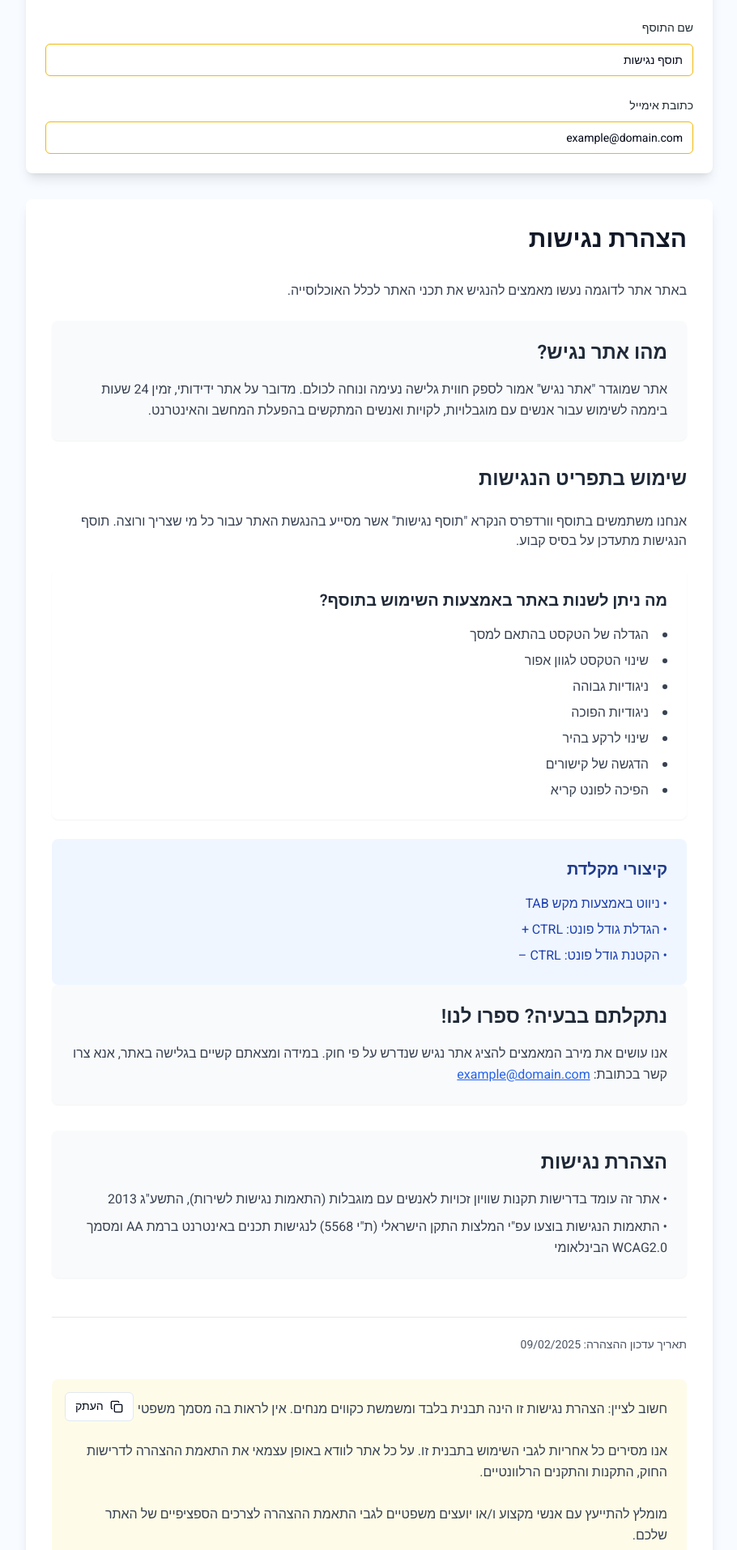
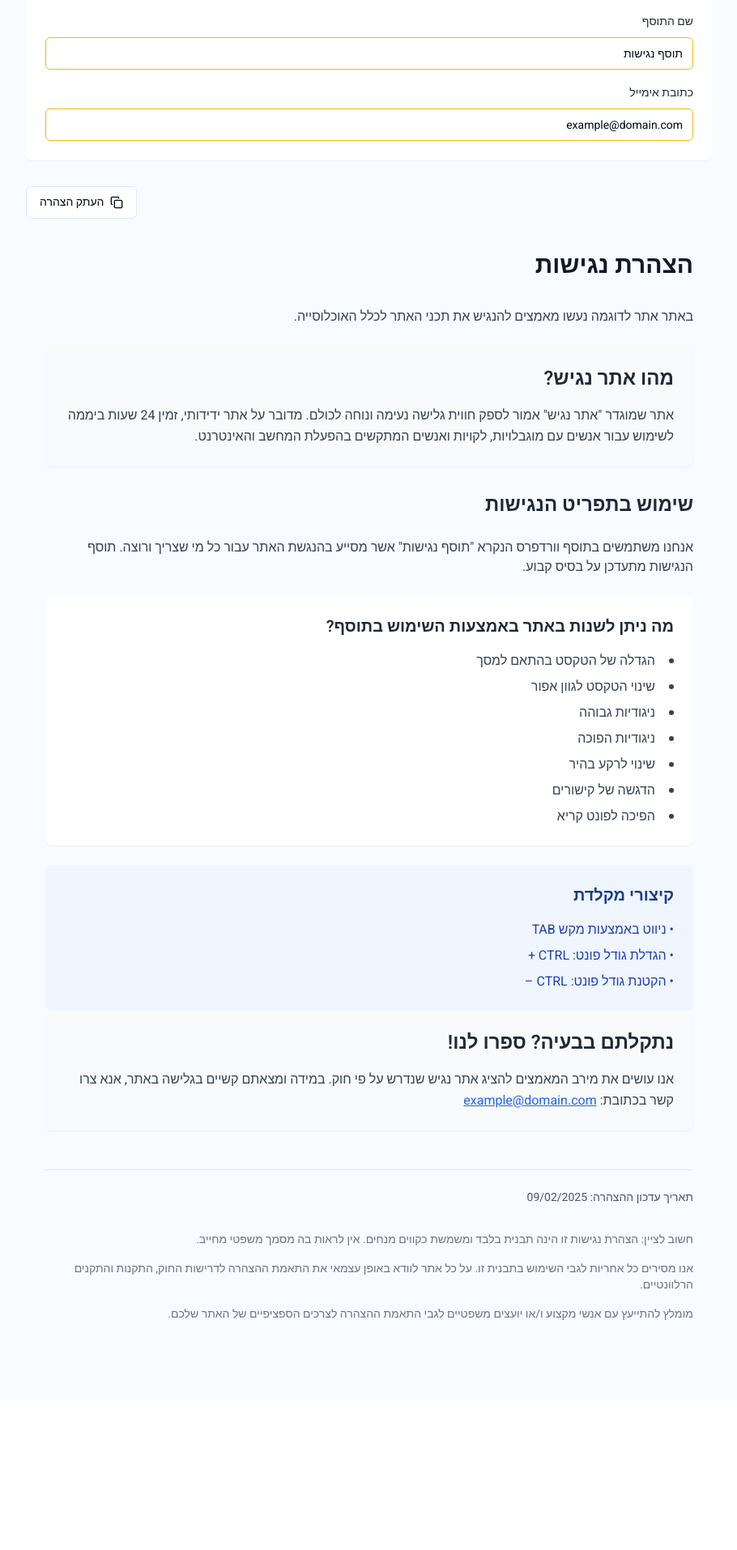
Before and after one commit to Admont555/Accessibility-generator, a React (Vite) app: page / in a window 1280 px wide. Shown: the part 306-2220 px from the top of the page at 81% size, without its empty margins (184-1094 px from the left). After the commit the page ends 2035 px from the top, so only its background shows below. Built offline with nearby package versions, Linux system fonts and the light colour scheme.

Commit message:
Reverted to edit edt-77a2f451-dd0e-4af5-88a0-cf89c9b82e8b: "Improve accessibility statement copy
The copy-to-clipboard functionality has been modified to exclude the disclaimer at the end of the accessibility statement."

```diff
--- a/src/components/AccessibilityStatement.tsx
+++ b/src/components/AccessibilityStatement.tsx
@@ -1,8 +1,8 @@
 
 import { format } from "date-fns";
-import { useState } from "react";
+import { Copy } from "lucide-react";
 import { Button } from "@/components/ui/button";
-import { Check, Copy } from "lucide-react";
+import { useToast } from "@/hooks/use-toast";
 
 interface AccessibilityStatementProps {
   siteName: string;
@@ -12,27 +12,55 @@ interface AccessibilityStatementProps {
 
 const AccessibilityStatement = ({ siteName, pluginName, email }: AccessibilityStatementProps) => {
   const currentDate = format(new Date(), "dd/MM/yyyy");
-  const [isCopying, setIsCopying] = useState(false);
+  const { toast } = useToast();
 
-  const disclaimerText = `חשוב לציין: הצהרת נגישות זו הינה תבנית בלבד ומשמשת כקווים מנחים. אין לראות בה מסמך משפטי מחייב.
+  const copyToClipboard = async () => {
+    try {
+      const mainContent = document.getElementById('main-content');
+      if (!mainContent) {
+        throw new Error('Content element not found');
+      }
 
-אנו מסירים כל אחריות לגבי השימוש בתבנית זו. על כל אתר לוודא באופן עצמאי את התאמת ההצהרה לדרישות החוק, התקנות והתקנים הרלוונטיים.
+      const textToCopy = Array.from(mainContent.childNodes)
+        .map(node => {
+          if (node.nodeType === Node.ELEMENT_NODE) {
+            return (node as HTMLElement).innerText;
+          }
+          return node.textContent;
+        })
+        .join('\n')
+        .trim();
 
-מומלץ להתייעץ עם אנשי מקצוע ו/או יועצים משפטיים לגבי התאמת ההצהרה לצרכים הספציפיים של האתר שלכם.`;
+      await navigator.clipboard.writeText(textToCopy);
 
-  const handleCopyDisclaimer = async () => {
-    try {
-      await navigator.clipboard.writeText(disclaimerText);
-      setIsCopying(true);
-      setTimeout(() => setIsCopying(false), 2000);
+      toast({
+        title: "הועתק בהצלחה",
+        description: "הצהרת הנגישות הועתקה ללוח",
+      });
     } catch (err) {
-      console.error('Failed to copy text:', err);
+      console.error('Copy failed:', err);
+      toast({
+        title: "שגיאה בהעתקה",
+        description: "לא ניתן להעתיק את הטקסט",
+        variant: "destructive",
+      });
     }
   };
 
   return (
     <div className="relative mb-12">
-      <div className="bg-white rounded-lg shadow-lg p-6 md:p-8 transition-all">
+      <div className="sticky top-4 z-10 flex justify-end mb-4">
+        <Button
+          onClick={copyToClipboard}
+          className="gap-2"
+          variant="outline"
+        >
+          <Copy className="h-4 w-4" />
+          העתק הצהרה
+        </Button>
+      </div>
+
+      <div id="accessibility-statement" className="max-w-4xl mx-auto p-6 space-y-8 animate-fadeIn direction-rtl" dir="rtl">
         <div id="main-content">
           <h1 className="text-3xl font-bold mb-8 text-gray-900">הצהרת נגישות</h1>
 
@@ -40,7 +68,7 @@ const AccessibilityStatement = ({ siteName, pluginName, email }: AccessibilitySt
             באתר {siteName} נעשו מאמצים להנגיש את תכני האתר לכלל האוכלוסייה.
           </p>
 
-          <section className="bg-gray-50 p-6 rounded-lg shadow-sm mb-8 hover:shadow-md transition-shadow">
+          <section className="bg-gray-50 p-6 rounded-lg shadow-sm mb-8">
             <h2 className="text-2xl font-semibold mb-4 text-gray-800">מהו אתר נגיש?</h2>
             <p className="text-gray-700 leading-relaxed">
               אתר שמוגדר "אתר נגיש" אמור לספק חווית גלישה נעימה ונוחה לכולם. מדובר על אתר ידידותי, זמין 24 שעות ביממה לשימוש עבור אנשים עם מוגבלויות, לקויות ואנשים המתקשים בהפעלת המחשב והאינטרנט.
@@ -89,42 +117,23 @@ const AccessibilityStatement = ({ siteName, pluginName, email }: AccessibilitySt
             </p>
           </section>
 
-          <section className="bg-gray-50 p-6 rounded-lg shadow-sm mt-8">
-            <h2 className="text-2xl font-semibold mb-4 text-gray-800">הצהרת נגישות</h2>
-            <p className="text-gray-700 leading-relaxed">
-              • אתר זה עומד בדרישות תקנות שוויון זכויות לאנשים עם מוגבלות (התאמות נגישות לשירות), התשע"ג 2013
-            </p>
-            <p className="text-gray-700 leading-relaxed mt-2">
-              • התאמות הנגישות בוצעו עפ"י המלצות התקן הישראלי (ת"י 5568) לנגישות תכנים באינטרנט ברמת AA ומסמך WCAG2.0 הבינלאומי
-            </p>
-          </section>
-
           <footer className="mt-12 pt-6 border-t border-gray-200">
             <p className="text-gray-600 text-sm">
               תאריך עדכון ההצהרה: {currentDate}
             </p>
           </footer>
+        </div>
 
-          <div className="mt-8 p-6 bg-yellow-50 rounded-lg relative">
-            <div className="absolute top-4 left-4">
-              <Button
-                onClick={handleCopyDisclaimer}
-                variant="outline"
-                size="sm"
-                className="gap-2"
-              >
-                {isCopying ? (
-                  <Check className="h-4 w-4 text-green-500" />
-                ) : (
-                  <Copy className="h-4 w-4" />
-                )}
-                {isCopying ? 'הועתק!' : 'העתק'}
-              </Button>
-            </div>
-            <div className="whitespace-pre-wrap text-gray-700 leading-relaxed">
-              {disclaimerText}
-            </div>
-          </div>
+        <div className="space-y-4 text-gray-500 text-sm mt-4">
+          <p>
+            חשוב לציין: הצהרת נגישות זו הינה תבנית בלבד ומשמשת כקווים מנחים. אין לראות בה מסמך משפטי מחייב.
+          </p>
+          <p>
+            אנו מסירים כל אחריות לגבי השימוש בתבנית זו. על כל אתר לוודא באופן עצמאי את התאמת ההצהרה לדרישות החוק, התקנות והתקנים הרלוונטיים.
+          </p>
+          <p>
+            מומלץ להתייעץ עם אנשי מקצוע ו/או יועצים משפטיים לגבי התאמת ההצהרה לצרכים הספציפיים של האתר שלכם.
+          </p>
         </div>
       </div>
     </div>
--- a/src/pages/Index.tsx
+++ b/src/pages/Index.tsx
@@ -21,13 +21,9 @@ const Index = () => {
     }));
   };
 
-  const validateEmail = (email: string) => {
-    return /^[^\s@]+@[^\s@]+\.[^\s@]+$/.test(email);
-  };
-
   return (
     <div className="min-h-screen bg-[#F8FBFF] font-heebo py-12">
-      <div className="max-w-4xl mx-auto p-4 md:p-6 space-y-8 direction-rtl" dir="rtl">
+      <div className="max-w-4xl mx-auto p-6 space-y-8 direction-rtl" dir="rtl">
         <div className="flex items-center justify-between mb-8">
           <Button
             variant="ghost"
@@ -44,9 +40,9 @@ const Index = () => {
           />
         </div>
 
-        <div className="bg-white p-6 rounded-lg shadow-lg mb-8 transition-all hover:shadow-xl">
+        <div className="bg-white p-6 rounded-lg shadow-sm mb-8">
           <h2 className="text-2xl font-semibold mb-6 text-custom-darkGray">הגדרות הצהרת נגישות</h2>
-          <div className="space-y-6">
+          <div className="space-y-4">
             <div className="space-y-2">
               <Label htmlFor="siteName" className="text-custom-darkGray">שם האתר</Label>
               <Input
@@ -56,7 +52,6 @@ const Index = () => {
                 onChange={handleInputChange}
                 className="text-right border-custom-yellow focus:border-custom-yellow"
                 placeholder="הכנס את שם האתר"
-                aria-label="שם האתר"
               />
             </div>
             <div className="space-y-2">
@@ -68,7 +63,6 @@ const Index = () => {
                 onChange={handleInputChange}
                 className="text-right border-custom-yellow focus:border-custom-yellow"
                 placeholder="הכנס את שם התוסף"
-                aria-label="שם התוסף"
               />
             </div>
             <div className="space-y-2">
@@ -79,16 +73,10 @@ const Index = () => {
                 type="email"
                 value={formData.email}
                 onChange={handleInputChange}
-                className={`text-right border-custom-yellow focus:border-custom-yellow ${
-                  !validateEmail(formData.email) && formData.email ? 'border-red-500' : ''
-                }`}
+                className="text-right border-custom-yellow focus:border-custom-yellow"
                 placeholder="הכנס כתובת אימייל"
                 dir="ltr"
-                aria-label="כתובת אימייל"
               />
-              {!validateEmail(formData.email) && formData.email && (
-                <p className="text-red-500 text-sm mt-1">כתובת אימייל לא תקינה</p>
-              )}
             </div>
           </div>
         </div>
```
